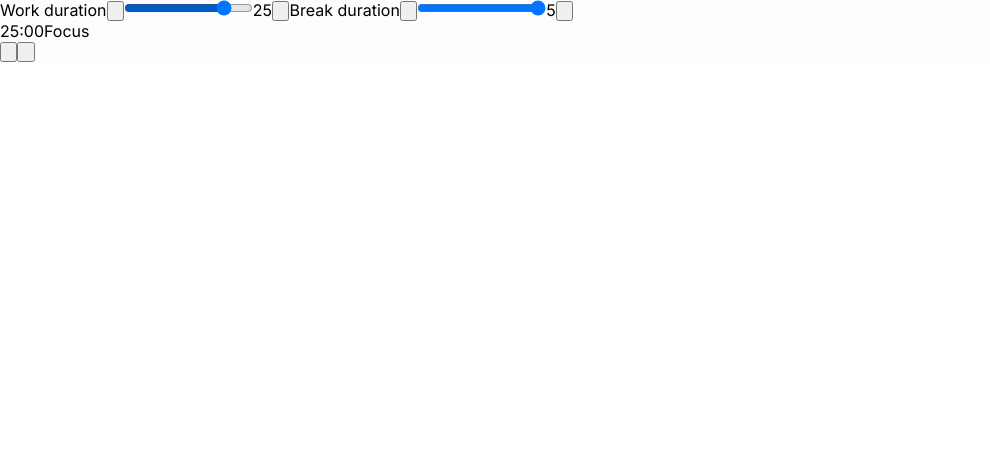
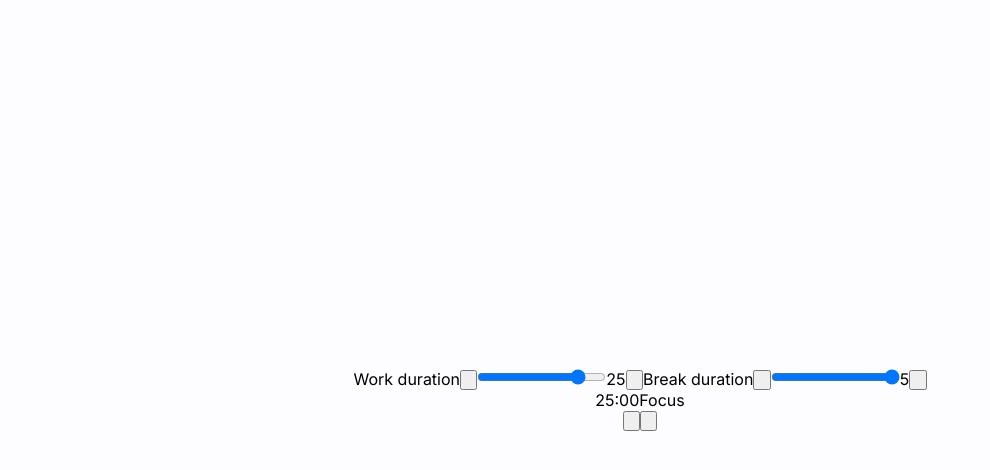
Before and after one commit to sepidsoroush/Pomodoro-Clock-React, a React (Create React App) app: page / in a window 1280 px wide. Shown: the top 470 px of the page, without its empty margins (0-990 px from the left). Built offline with nearby package versions, Linux system fonts and the light colour scheme; some icons are missing.

Commit message:
put content in the center of page

```diff
--- a/src/App.css
+++ b/src/App.css
@@ -4,6 +4,7 @@
     --main-light : #fdfcfe;
     --side-light : #2d26db;
     --extra-light : #f06292;
+    --setting-light : #d5d5f9;
     --main-dark : #111111;
     --side-dark : #553ef6;
     --extra-dark : #f381a6;
@@ -17,5 +18,11 @@
 }
 .App{
     background-color: var(--main-light);
-
+    display: flex;
+    flex-direction: column;
+    align-items: center;
+    justify-content: center;
+    margin: auto;
+    width: 100vw;
+    height: 100vh;
 }
```
